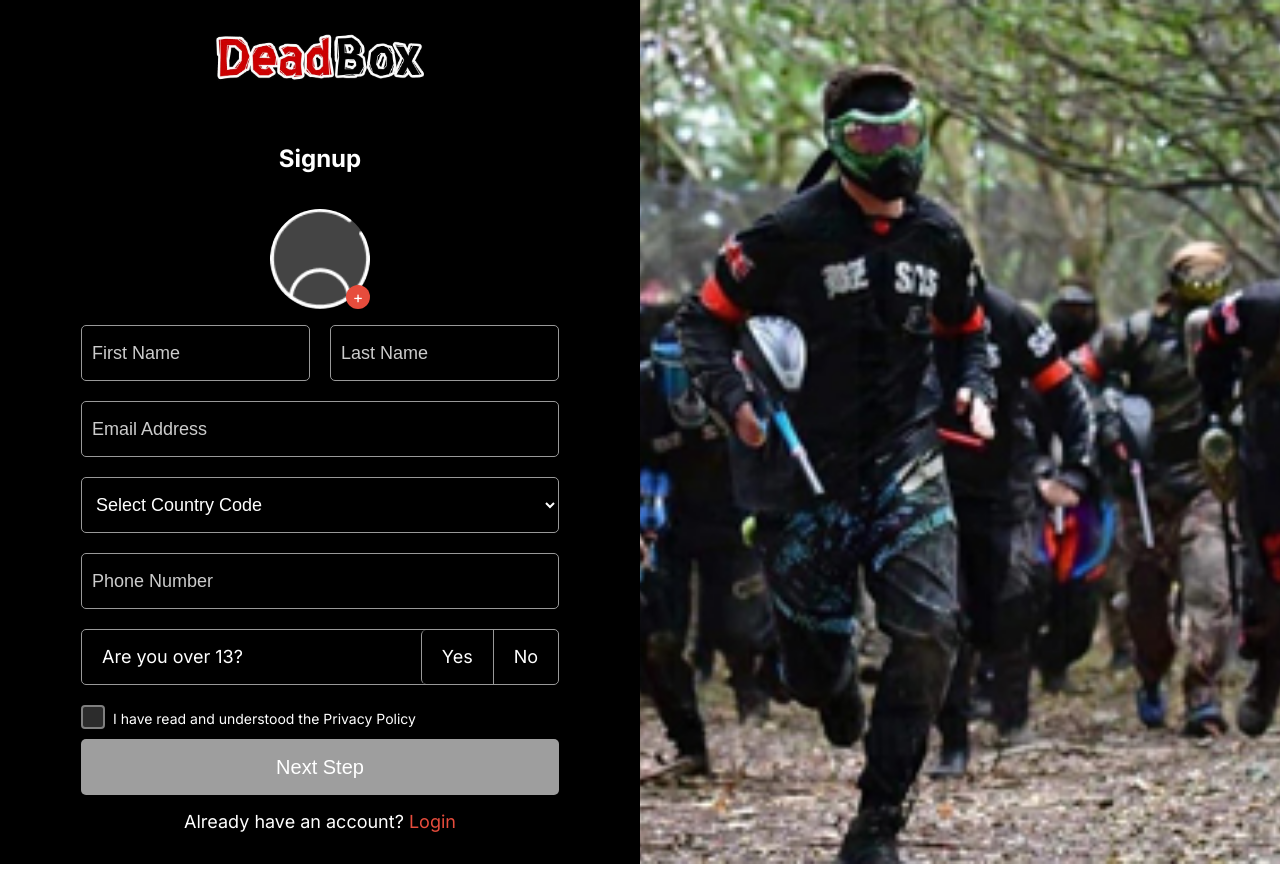
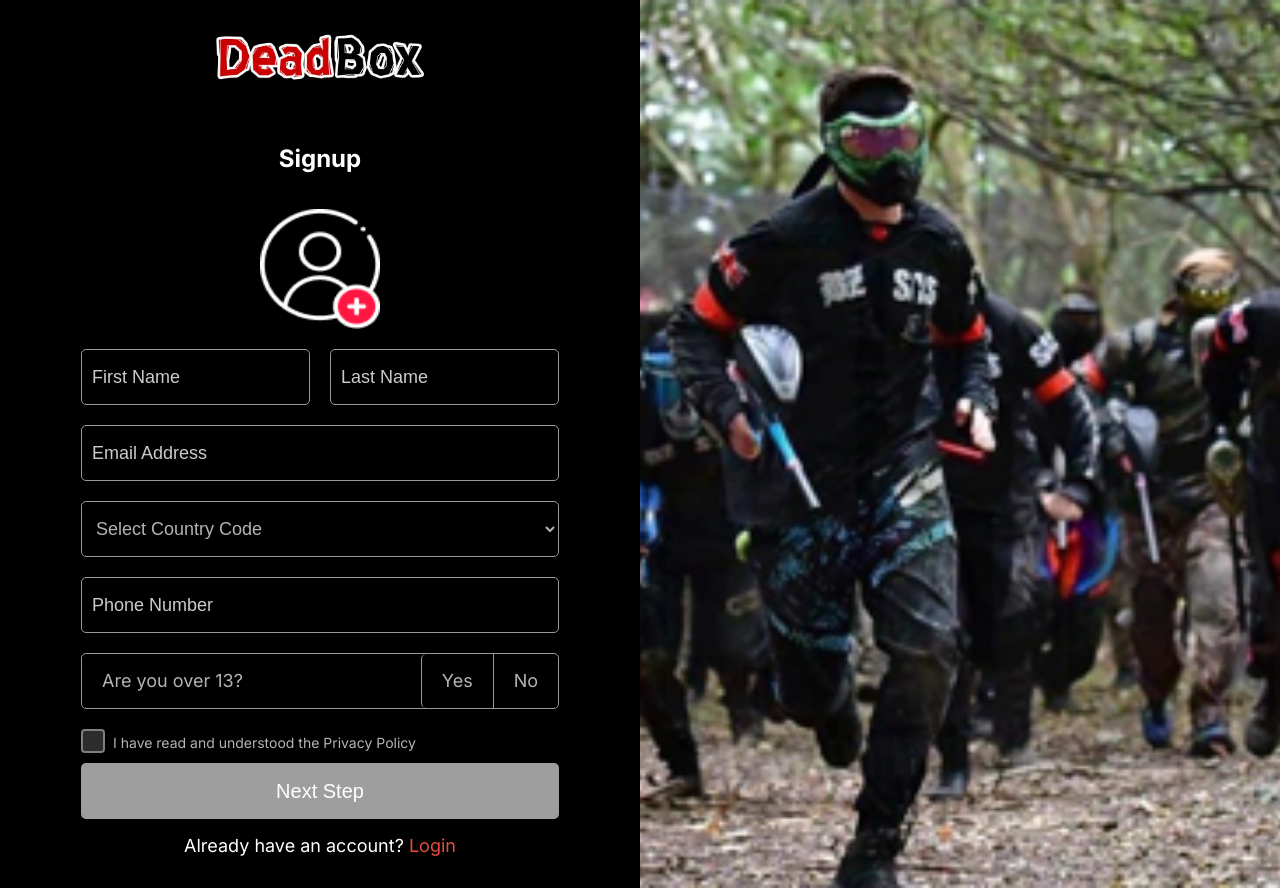
Before and after one commit to denish-gts/deadbox-frontend, a Next.js app: page / in a window 1280 px wide. Before the commit the page ends 864 px from the top, so only its background shows below. Built offline with nearby package versions, Linux system fonts and the light colour scheme.

Commit message:
design fix

```diff
--- a/src/app/globals.css
+++ b/src/app/globals.css
@@ -4,9 +4,17 @@ body {
   scroll-behavior: smooth;
   margin: 0;
   padding: 0;
-  overflow-x: hidden;
+  /* overflow-x: hidden; */
 }
-
+.ellipsis{
+  display: -webkit-box;
+  -webkit-line-clamp: 2;
+  -webkit-box-orient: vertical;
+  overflow: hidden;
+  text-overflow: ellipsis;
+  max-height: 3em; /* Approximation for two lines */
+  line-height: 1.5em;
+}
 * {
   box-sizing: border-box;
 }
@@ -54,7 +62,7 @@ textarea {
   background: transparent !important;
   border: 1px solid #ccc !important;
   border-radius: 10px;
-  color: #ccc !important;
+  color: #ffffffb3 !important;
   padding: 10px !important;
 }
 ::placeholder {
--- a/src/app/signup/Components/SignUpFirstForm.tsx
+++ b/src/app/signup/Components/SignUpFirstForm.tsx
@@ -1,7 +1,7 @@
 import Image from "next/image";
 import { useState } from "react";
 import styles from "./signupForm.module.scss";
-const UserIcon = "/assets/images/1.png";
+const UserIcon = "/assets/images/user1.png";
 const Logo = "/assets/logo/logo.jpeg";
 const BG = "/assets/images/signin1.jpg";
 
@@ -36,11 +36,11 @@ export default function SignUpFirstForm({
               onClick={() => document.getElementById("avatarInput").click()}
             >
               {avatar ? (
-                <img src={avatar} alt="Avatar" />
+                <img src={avatar} alt="Avatar" className={styles.aa} />
               ) : (
                 <img src={UserIcon} alt="User Icon" />
               )}
-              <div className={styles.plusIcon}>+</div>
+              {/* <div className={styles.plusIcon}>+</div> */}
             </div>
             <input
               id="avatarInput"
--- a/src/app/signup/Components/loginForm.module.scss
+++ b/src/app/signup/Components/loginForm.module.scss
@@ -75,12 +75,11 @@
         border-radius: 5px;
         font-size: 18px;
         line-height: 24px;
-        color: #fff !important;
         background-color: #000 !important;
       }
 
       input,
-      select::placeholder {
+      select {
         color: rgba(255, 255, 255, 0.7) !important;
       }
 
@@ -274,6 +273,7 @@
   .selectbox {
     border: 1px solid #ccc;
     border-radius: 4px;
+    color: #ffffffb3 !important;
     padding: 10px;
     display: flex;
     justify-content: space-between;
--- a/src/app/signup/Components/signupForm.module.scss
+++ b/src/app/signup/Components/signupForm.module.scss
@@ -40,14 +40,17 @@
     display: flex;
     height: 100%;
   }
+span{
+  color: #ffffffb3 !important;
 
+}
   .radiogroup label {
     display: flex;
     align-items: center;
     justify-content: center;
     padding: 0px 20px;
     cursor: pointer;
-    color: #fff;
+  color: #ffffffb3 !important;
     background-color: transparent;
     transition:
       background-color 0.3s,
@@ -104,30 +107,34 @@
     }
 
     .avatarContainer {
-      display: flex;
-      justify-content: center;
-      align-items: center;
+      // display: flex;
+      // justify-content: center;
+      // align-items: center;
       margin-bottom: 1rem;
 
       margin-top: 20px;
 
       .avatar {
-        position: relative;
-        background: #444;
-        border-radius: 50%;
-        width: 100px;
-        height: 100px;
-        display: flex;
-        justify-content: center;
-        align-items: center;
+        // position: relative;
+        // background: #444;
+        // border-radius: 50%;
+        // width: 100px;
+        // height: 100px;
+        // display: flex;
+        // justify-content: center;
+        // align-items: center;
         cursor: pointer;
         // overflow: hidden;
-
+.aa{
+  height: 120px;
+  width: 120px;
+  border-radius: 50%;
+}
         img {
-          width: 100%;
-          height: 100%;
-          object-fit: cover;
-          border-radius: 50%;
+          width: 120px;
+          height: 120px;
+          // object-fit: cover;
+          // border-radius: 50%;
         }
 
         .icon {
@@ -167,7 +174,6 @@
         border-radius: 5px;
         font-size: 18px;
         line-height: 24px;
-        color: #fff !important;
         background-color: #000 !important;
       }
 
@@ -216,7 +222,7 @@
   }
 
   .imageContainer {
-    overflow: hidden;
+    // overflow: hidden;
 
     @include breakpoint("sm-max") {
       overflow: unset;
@@ -233,6 +239,10 @@
 
 .checkboxContainer {
   margin-bottom: 10px;
+  label{
+  color: #ffffffb3 !important;
+
+  }
 }
 
 .customcheckbox {
@@ -245,6 +255,10 @@
     opacity: 0;
     width: 0;
     height: 0;
+  }
+  label{
+  color: #ffffffb3 !important;
+
   }
 
   .checkmark {
```
Also changed, not shown: src/component/home/ProfileSection.tsx (+76 -60 lines), public/assets/images/user1.png (added), 1 other file (tests, documents, lock files or other folders).
